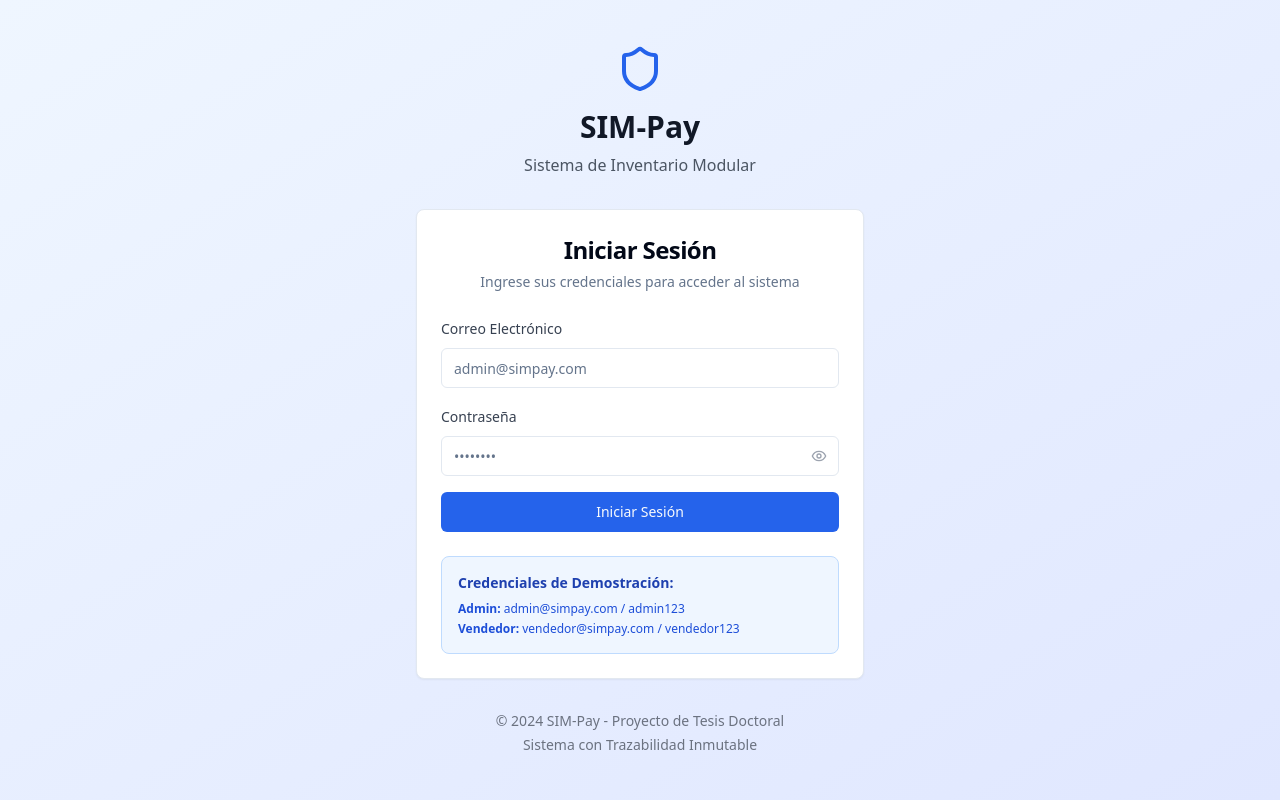
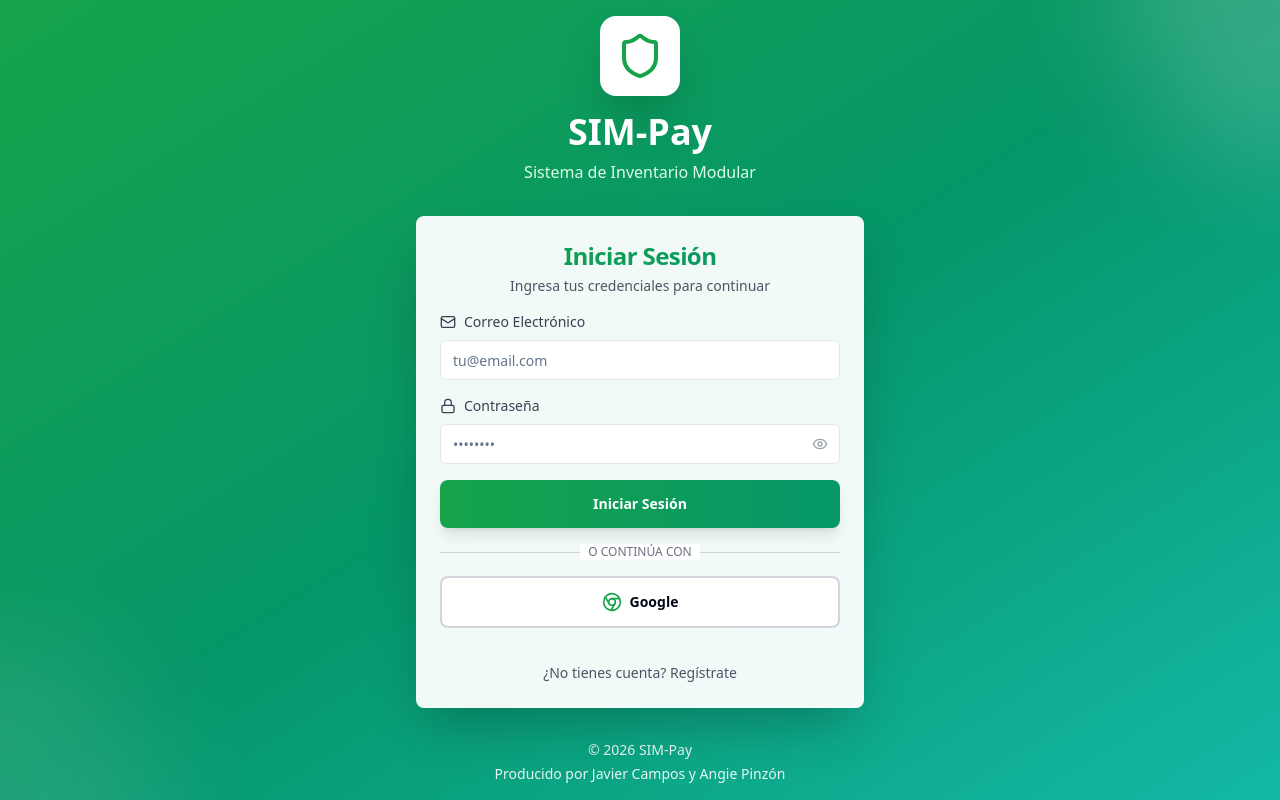
Before and after one commit to ADSOJAVIERCAMPOS/SIM-Pay, a Next.js app in the folder frontend/: page /login in a window 1280 px wide. Built offline with nearby package versions, Linux system fonts and the light colour scheme.

Commit message:
6 cambio al 2 de diciembre

```diff
--- a/frontend/src/app/login/page.tsx
+++ b/frontend/src/app/login/page.tsx
@@ -6,12 +6,15 @@
 import { Button } from '@/components/ui/button'
 import { Input } from '@/components/ui/input'
 import { Card, CardContent, CardDescription, CardHeader, CardTitle } from '@/components/ui/card'
-import { Shield, Eye, EyeOff } from 'lucide-react'
+import { Shield, Eye, EyeOff, Mail, Lock, User, Chrome } from 'lucide-react'
 import { toast } from 'sonner'
 
 export default function LoginPage() {
+  const [isSignUp, setIsSignUp] = useState(false)
   const [email, setEmail] = useState('')
   const [password, setPassword] = useState('')
+  const [nombre, setNombre] = useState('')
+  const [confirmPassword, setConfirmPassword] = useState('')
   const [showPassword, setShowPassword] = useState(false)
   const [isLoading, setIsLoading] = useState(false)
   const { login } = useAuth()
@@ -25,23 +28,53 @@
       return
     }
 
+    if (isSignUp) {
+      if (!nombre) {
+        toast.error('Por favor ingrese su nombre')
+        return
+      }
+      if (password !== confirmPassword) {
+        toast.error('Las contraseñas no coinciden')
+        return
+      }
+      if (password.length < 6) {
+        toast.error('La contraseña debe tener al menos 6 caracteres')
+        return
+      }
+    }
+
     setIsLoading(true)
 
     try {
-      const response = await fetch(`${process.env.NEXT_PUBLIC_API_URL}/auth/login`, {
+      const endpoint = isSignUp ? '/auth/register' : '/auth/login'
+      const body = isSignUp
+        ? { email, password, nombre, rol: 'VENDEDOR' }
+        : { email, password }
+
+      const response = await fetch(`${process.env.NEXT_PUBLIC_API_URL}${endpoint}`, {
         method: 'POST',
         headers: {
           'Content-Type': 'application/json',
         },
-        body: JSON.stringify({
-          email,
-          password,
-        }),
+        body: JSON.stringify(body),
       })
 
       const data = await response.json()
 
       if (response.ok) {
+        if (isSignUp) {
+          toast.success('¡Cuenta creada exitosamente! Iniciando sesión...')
+          // Auto-login después del registro
+          setTimeout(() => {
+            login(data.token, {
+              id: data.id,
+              email: data.email,
+              nombre: data.nombre,
+              rol: data.rol,
+            })
+            router.push('/dashboard')
+          }, 1000)
+        } else {
           login(data.token, {
             id: data.id,
             email: data.email,
@@ -50,55 +83,96 @@
           })
           toast.success('¡Bienvenido a SIM-Pay!')
           router.push('/dashboard')
+        }
       } else {
-        toast.error(data.message || 'Error al iniciar sesión')
+        toast.error(data.message || `Error al ${isSignUp ? 'registrarse' : 'iniciar sesión'}`)
       }
     } catch (error) {
-      console.error('Error de login:', error)
+      console.error('Error:', error)
       toast.error('Error de conexión. Intente nuevamente.')
     } finally {
       setIsLoading(false)
     }
   }
 
+  const handleGoogleLogin = () => {
+    toast.info('Google OAuth estará disponible próximamente')
+    // TODO: Implementar OAuth con Google
+    // window.location.href = `${process.env.NEXT_PUBLIC_API_URL}/oauth2/authorization/google`
+  }
+
   return (
-    <div className="min-h-screen flex items-center justify-center bg-gradient-to-br from-blue-50 to-indigo-100 px-4">
-      <div className="w-full max-w-md space-y-8">
+    <div className="min-h-screen flex items-center justify-center bg-gradient-to-br from-green-600 via-emerald-600 to-teal-500 px-4 relative overflow-hidden">
+      {/* Animated background elements */}
+      <div className="absolute inset-0 overflow-hidden">
+        <div className="absolute -top-40 -right-40 w-80 h-80 bg-white opacity-10 rounded-full blur-3xl animate-pulse"></div>
+        <div className="absolute -bottom-40 -left-40 w-80 h-80 bg-white opacity-10 rounded-full blur-3xl animate-pulse delay-1000"></div>
+      </div>
+
+      <div className="w-full max-w-md space-y-8 relative z-10">
         {/* Header */}
         <div className="text-center">
           <div className="flex justify-center mb-4">
-            <Shield className="h-12 w-12 text-primary" />
+            <div className="bg-white p-4 rounded-2xl shadow-2xl">
+              <Shield className="h-12 w-12 text-green-600" />
             </div>
-          <h1 className="text-3xl font-bold text-gray-900">SIM-Pay</h1>
-          <p className="text-gray-600 mt-2">Sistema de Inventario Modular</p>
+          </div>
+          <h1 className="text-4xl font-bold text-white mb-2">SIM-Pay</h1>
+          <p className="text-green-100">Sistema de Inventario Modular</p>
         </div>
 
-        {/* Login Card */}
-        <Card className="w-full">
-          <CardHeader>
-            <CardTitle className="text-2xl text-center">Iniciar Sesión</CardTitle>
-            <CardDescription className="text-center">
-              Ingrese sus credenciales para acceder al sistema
+        {/* Login/Signup Card */}
+        <Card className="w-full shadow-2xl border-0 backdrop-blur-sm bg-white/95">
+          <CardHeader className="space-y-1 pb-4">
+            <CardTitle className="text-2xl text-center font-bold bg-gradient-to-r from-green-600 to-emerald-600 bg-clip-text text-transparent">
+              {isSignUp ? 'Crear Cuenta' : 'Iniciar Sesión'}
+            </CardTitle>
+            <CardDescription className="text-center text-gray-600">
+              {isSignUp
+                ? 'Completa el formulario para crear tu cuenta'
+                : 'Ingresa tus credenciales para continuar'}
             </CardDescription>
           </CardHeader>
-          <CardContent>
+          <CardContent className="space-y-4">
             <form onSubmit={handleSubmit} className="space-y-4">
+              {/* Nombre (solo en registro) */}
+              {isSignUp && (
                 <div className="space-y-2">
-                <label htmlFor="email" className="text-sm font-medium text-gray-700">
+                  <label htmlFor="nombre" className="text-sm font-medium text-gray-700 flex items-center gap-2">
+                    <User className="h-4 w-4" />
+                    Nombre Completo
+                  </label>
+                  <Input
+                    id="nombre"
+                    type="text"
+                    placeholder="Juan Pérez"
+                    value={nombre}
+                    onChange={(e) => setNombre(e.target.value)}
+                    className="w-full transition-all focus:ring-2 focus:ring-green-500"
+                  />
+                </div>
+              )}
+
+              {/* Email */}
+              <div className="space-y-2">
+                <label htmlFor="email" className="text-sm font-medium text-gray-700 flex items-center gap-2">
+                  <Mail className="h-4 w-4" />
                   Correo Electrónico
                 </label>
                 <Input
                   id="email"
                   type="email"
-                  placeholder="admin@simpay.com"
+                  placeholder="tu@email.com"
                   value={email}
                   onChange={(e) => setEmail(e.target.value)}
-                  className="w-full"
+                  className="w-full transition-all focus:ring-2 focus:ring-green-500"
                 />
               </div>
 
+              {/* Password */}
               <div className="space-y-2">
-                <label htmlFor="password" className="text-sm font-medium text-gray-700">
+                <label htmlFor="password" className="text-sm font-medium text-gray-700 flex items-center gap-2">
+                  <Lock className="h-4 w-4" />
                   Contraseña
                 </label>
                 <div className="relative">
@@ -108,12 +182,12 @@
                     placeholder="••••••••"
                     value={password}
                     onChange={(e) => setPassword(e.target.value)}
-                    className="w-full pr-10"
+                    className="w-full pr-10 transition-all focus:ring-2 focus:ring-purple-500"
                   />
                   <button
                     type="button"
                     onClick={() => setShowPassword(!showPassword)}
-                    className="absolute inset-y-0 right-0 flex items-center pr-3"
+                    className="absolute inset-y-0 right-0 flex items-center pr-3 hover:text-green-600 transition-colors"
                   >
                     {showPassword ? (
                       <EyeOff className="h-4 w-4 text-gray-400" />
@@ -124,34 +198,102 @@
                 </div>
               </div>
 
+              {/* Confirm Password (solo en registro) */}
+              {isSignUp && (
+                <div className="space-y-2">
+                  <label htmlFor="confirmPassword" className="text-sm font-medium text-gray-700 flex items-center gap-2">
+                    <Lock className="h-4 w-4" />
+                    Confirmar Contraseña
+                  </label>
+                  <Input
+                    id="confirmPassword"
+                    type="password"
+                    placeholder="••••••••"
+                    value={confirmPassword}
+                    onChange={(e) => setConfirmPassword(e.target.value)}
+                    className="w-full transition-all focus:ring-2 focus:ring-green-500"
+                  />
+                </div>
+              )}
+
               <Button
                 type="submit"
-                className="w-full"
+                className="w-full bg-gradient-to-r from-green-600 to-emerald-600 hover:from-green-700 hover:to-emerald-700 text-white font-semibold py-6 rounded-lg shadow-lg hover:shadow-xl transition-all duration-300 transform hover:scale-[1.02]"
                 disabled={isLoading}
               >
-                {isLoading ? 'Iniciando sesión...' : 'Iniciar Sesión'}
+                {isLoading
+                  ? (isSignUp ? 'Creando cuenta...' : 'Iniciando sesión...')
+                  : (isSignUp ? 'Crear Cuenta' : 'Iniciar Sesión')}
               </Button>
             </form>
 
-            {/* Demo Credentials */}
-            <div className="mt-6 p-4 bg-blue-50 rounded-lg border border-blue-200">
-              <h3 className="text-sm font-semibold text-blue-800 mb-2">
-                Credenciales de Demostración:
-              </h3>
-              <div className="text-xs text-blue-700 space-y-1">
-                <p><strong>Admin:</strong> admin@simpay.com / admin123</p>
-                <p><strong>Vendedor:</strong> vendedor@simpay.com / vendedor123</p>
+            {/* Divider */}
+            <div className="relative">
+              <div className="absolute inset-0 flex items-center">
+                <span className="w-full border-t border-gray-300" />
+              </div>
+              <div className="relative flex justify-center text-xs uppercase">
+                <span className="bg-white px-2 text-gray-500">O continúa con</span>
               </div>
             </div>
+
+            {/* Google Login */}
+            <Button
+              type="button"
+              variant="outline"
+              onClick={handleGoogleLogin}
+              className="w-full border-2 border-gray-300 hover:border-gray-400 hover:bg-gray-50 py-6 rounded-lg transition-all duration-300 transform hover:scale-[1.02]"
+            >
+              <Chrome className="h-5 w-5 mr-2 text-green-600" />
+              <span className="font-semibold">Google</span>
+            </Button>
+
+            {/* Toggle between login/signup */}
+            <div className="text-center pt-4">
+              <button
+                type="button"
+                onClick={() => {
+                  setIsSignUp(!isSignUp)
+                  setEmail('')
+                  setPassword('')
+                  setNombre('')
+                  setConfirmPassword('')
+                }}
+                className="text-sm text-gray-600 hover:text-green-600 transition-colors font-medium"
+              >
+                {isSignUp
+                  ? '¿Ya tienes cuenta? Inicia sesión'
+                  : '¿No tienes cuenta? Regístrate'}
+              </button>
+            </div>
+
+
           </CardContent>
         </Card>
 
         {/* Footer */}
-        <div className="text-center text-sm text-gray-500">
-          <p>© 2024 SIM-Pay - Proyecto de Tesis Doctoral</p>
-          <p className="mt-1">Sistema con Trazabilidad Inmutable</p>
+        <div className="text-center text-sm text-white/90">
+          <p className="font-medium">© 2026 SIM-Pay</p>
+          <p className="mt-1">Producido por Javier Campos y Angie Pinzón</p>
         </div>
       </div>
+
+      <style jsx global>{`
+        @keyframes pulse {
+          0%, 100% {
+            opacity: 0.1;
+          }
+          50% {
+            opacity: 0.2;
+          }
+        }
+        .animate-pulse {
+          animation: pulse 4s cubic-bezier(0.4, 0, 0.6, 1) infinite;
+        }
+        .delay-1000 {
+          animation-delay: 1s;
+        }
+      `}</style>
     </div>
   )
 }
```
Lines whose indentation alone changed are shown as unchanged.
